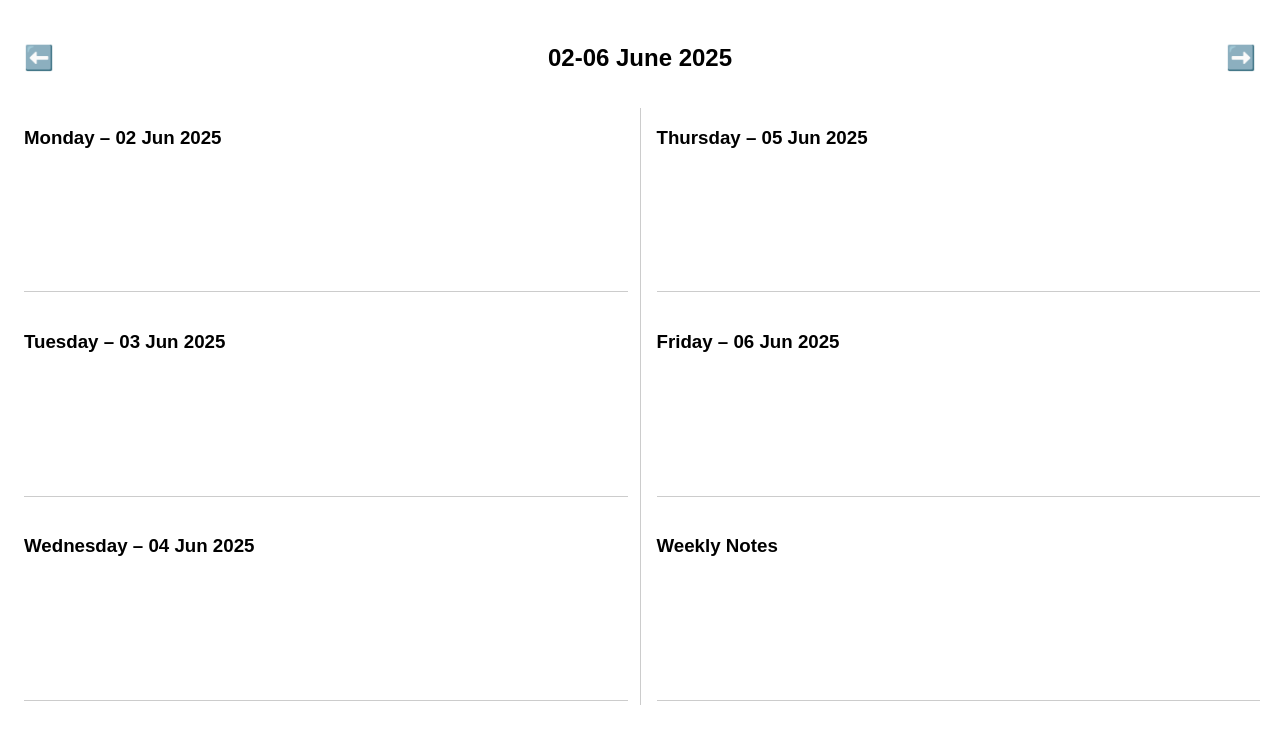
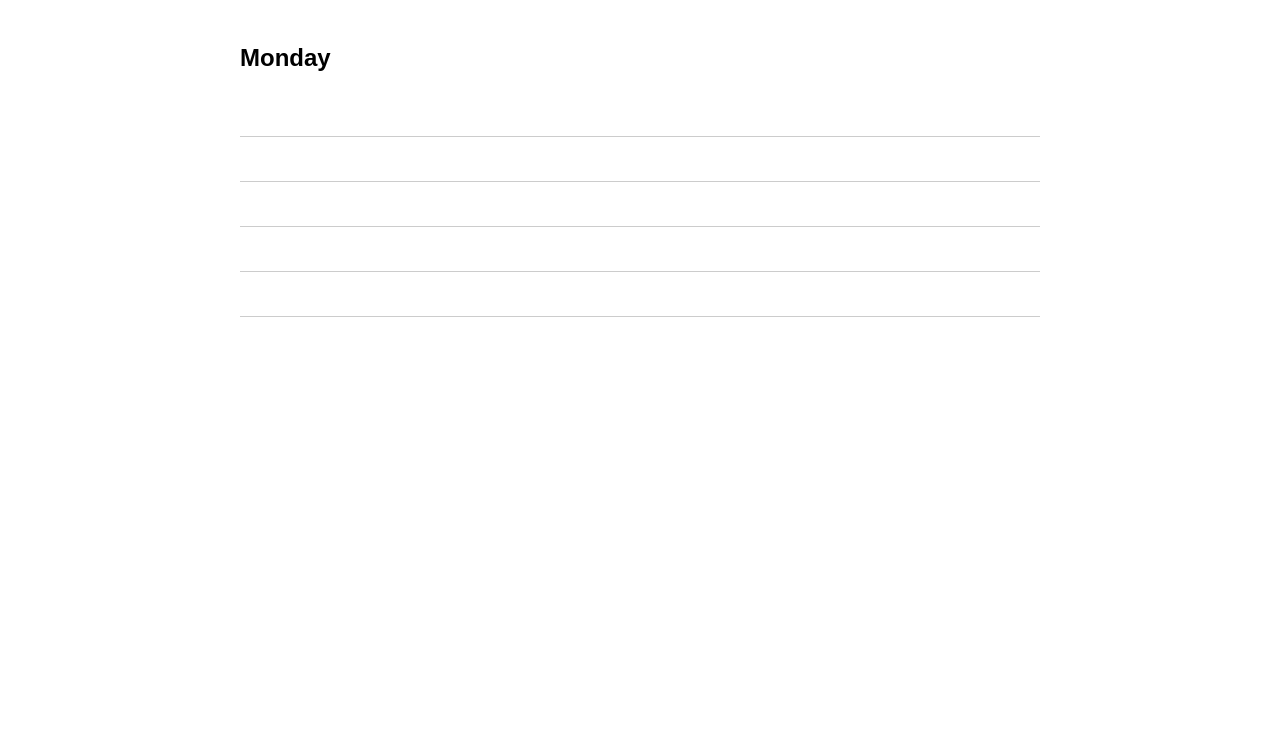
Before and after one commit to Yavuz8085/Ajanda3, a React (Vite) app: page / in a window 1280 px wide. Shown: the top 740 px of the page. Built offline with nearby package versions, Linux system fonts and the light colour scheme.

Commit message:
Update App.jsx

```diff
--- a/src/App.jsx
+++ b/src/App.jsx
@@ -1,159 +1,124 @@
-import React, { useState, useEffect } from "react";
+import React, { useState, useEffect, useRef } from "react";
 
-const days = ["Monday", "Tuesday", "Wednesday", "Thursday", "Friday"];
-
-function getCurrentWeekStart(date = new Date()) {
-  const today = new Date(date);
-  const day = today.getDay();
-  const diff = today.getDate() - day + (day === 0 ? -6 : 1);
-  const monday = new Date(today.setDate(diff));
-  monday.setHours(0, 0, 0, 0);
-  return monday;
-}
-
-function getWeekDates(startDate) {
-  const days = [];
-  for (let i = 0; i < 5; i++) {
-    const d = new Date(startDate);
-    d.setDate(d.getDate() + i);
-    days.push(d);
-  }
-  return days;
-}
+const days = ["Monday"];
+const maxRows = 5;
 
 export default function App() {
-  const [weekStart, setWeekStart] = useState(getCurrentWeekStart());
   const [notes, setNotes] = useState({});
-
-  const weekDates = getWeekDates(weekStart);
-  const weekKey = weekStart.toISOString().split("T")[0];
+  const [activePopup, setActivePopup] = useState(null);
+  const holdTimeout = useRef(null);
 
   useEffect(() => {
-    const saved = localStorage.getItem("agenda-notes-" + weekKey);
+    const saved = localStorage.getItem("agenda-prototype");
     if (saved) setNotes(JSON.parse(saved));
-    else setNotes({});
-  }, [weekKey]);
+  }, []);
 
   useEffect(() => {
-    localStorage.setItem("agenda-notes-" + weekKey, JSON.stringify(notes));
-  }, [notes, weekKey]);
+    localStorage.setItem("agenda-prototype", JSON.stringify(notes));
+  }, [notes]);
 
-  const handleChange = (key, value) => {
-    setNotes(prev => ({ ...prev, [key]: value }));
+  const handleTextChange = (day, rowIndex, value) => {
+    setNotes(prev => {
+      const updated = { ...prev };
+      if (!updated[day]) updated[day] = Array(maxRows).fill({ text: "", files: [] });
+      updated[day][rowIndex] = { ...updated[day][rowIndex], text: value };
+      return updated;
+    });
   };
 
-  const formatFullDate = (date) =>
-    date.toLocaleDateString("en-GB", { day: "2-digit", month: "short", year: "numeric" });
+  const handleFileChange = (day, rowIndex, files) => {
+    if (!files || files.length === 0) return;
+    const fileList = Array.from(files).slice(0, 2);
 
-  const formatShortWeek = (start, end) => {
-    const options = { day: "2-digit", month: "long" };
-    const startDay = start.toLocaleDateString("en-GB", options);
-    const endDay = end.toLocaleDateString("en-GB", options);
+    const readers = fileList.map(file => {
+      return new Promise((resolve) => {
+        const reader = new FileReader();
+        reader.onload = () => resolve({ name: file.name, data: reader.result });
+        reader.readAsDataURL(file);
+      });
+    });
 
-    const [startD, startM] = startDay.split(" ");
-    const [endD, endM] = endDay.split(" ");
+    Promise.all(readers).then(uploadedFiles => {
+      setNotes(prev => {
+        const updated = { ...prev };
+        if (!updated[day]) updated[day] = Array(maxRows).fill({ text: "", files: [] });
+        const current = updated[day][rowIndex] || { text: "", files: [] };
+        updated[day][rowIndex] = {
+          ...current,
+          files: [...current.files, ...uploadedFiles].slice(0, 2),
+        };
+        return updated;
+      });
+    });
 
-    if (startM === endM) return `${startD}-${endD} ${startM} ${start.getFullYear()}`;
-    else return `${startD} ${startM} – ${endD} ${endM} ${end.getFullYear()}`;
+    setActivePopup(null);
   };
 
-  const goToPreviousWeek = () => {
-    const newStart = new Date(weekStart);
-    newStart.setDate(newStart.getDate() - 7);
-    setWeekStart(newStart);
+  const startHold = (day, rowIndex) => {
+    holdTimeout.current = setTimeout(() => {
+      setActivePopup(`${day}-${rowIndex}`);
+    }, 2000);
   };
 
-  const goToNextWeek = () => {
-    const newStart = new Date(weekStart);
-    newStart.setDate(newStart.getDate() + 7);
-    setWeekStart(newStart);
+  const cancelHold = () => {
+    clearTimeout(holdTimeout.current);
   };
 
   return (
-    <div style={{ padding: "1rem", fontFamily: "sans-serif" }}>
-      <div style={{ display: "flex", justifyContent: "space-between", alignItems: "center" }}>
-        <span
-          onClick={goToPreviousWeek}
-          style={{ cursor: "pointer", fontSize: "1.5rem" }}
-        >⬅️</span>
-        <h2>{formatShortWeek(weekDates[0], weekDates[4])}</h2>
-        <span
-          onClick={goToNextWeek}
-          style={{ cursor: "pointer", fontSize: "1.5rem" }}
-        >➡️</span>
-      </div>
+    <div style={{ padding: "1rem", fontFamily: "sans-serif", maxWidth: 800, margin: "auto" }}>
+      {days.map(day => (
+        <div key={day} style={{ marginBottom: "2rem" }}>
+          <h2>{day}</h2>
+          {Array.from({ length: maxRows }).map((_, rowIndex) => {
+            const row = notes[day]?.[rowIndex] || { text: "", files: [] };
+            return (
               <div
+                key={rowIndex}
+                onPointerDown={() => startHold(day, rowIndex)}
+                onPointerUp={cancelHold}
+                onPointerLeave={cancelHold}
                 style={{
-          display: "grid",
-          gridTemplateColumns: "1fr 1px 1fr",
-          gap: "1rem",
-          marginTop: "1rem"
+                  display: "flex",
+                  alignItems: "center",
+                  borderBottom: "1px solid #ccc",
+                  padding: "0.5rem 0"
                 }}
               >
-        <div style={{ display: "flex", flexDirection: "column", gap: "1rem" }}>
-          {days.slice(0, 3).map((day, i) => (
-            <div key={day}>
-              <h3>{day} – {formatFullDate(weekDates[i])}</h3>
+                {row.files.length > 0 && <span style={{ marginRight: 8 }}>📁</span>}
                 <textarea
+                  placeholder=""
                   style={{
                     width: "100%",
-                  height: "120px",
+                    height: "24px",
                     fontSize: "1rem",
                     lineHeight: "1.6",
                     border: "none",
-                  borderBottom: "1px solid #ccc",
                     resize: "none",
                     outline: "none",
                     background: "transparent"
                   }}
-                value={notes[day] || ""}
-                onChange={(e) => handleChange(day, e.target.value)}
+                  value={row.text}
+                  onChange={(e) => handleTextChange(day, rowIndex, e.target.value)}
                 />
+                {activePopup === `${day}-${rowIndex}` && (
+                  <div style={{ position: "absolute", background: "white", border: "1px solid #ccc", padding: 6, zIndex: 10 }}>
+                    <label style={{ cursor: "pointer" }}>
+                      📎 Add file
+                      <input
+                        type="file"
+                        multiple
+                        accept=".pdf,.jpg,.jpeg,.png,.doc,.docx,.xls,.xlsx,.ppt,.pptx"
+                        onChange={(e) => handleFileChange(day, rowIndex, e.target.files)}
+                        style={{ display: "none" }}
+                      />
+                    </label>
+                  </div>
+                )}
+              </div>
+            );
+          })}
         </div>
       ))}
     </div>
-        <div style={{ backgroundColor: "#ccc", width: "1px" }} />
-        <div style={{ display: "flex", flexDirection: "column", gap: "1rem" }}>
-          {days.slice(3).map((day, i) => (
-            <div key={day}>
-              <h3>{day} – {formatFullDate(weekDates[i + 3])}</h3>
-              <textarea
-                style={{
-                  width: "100%",
-                  height: "120px",
-                  fontSize: "1rem",
-                  lineHeight: "1.6",
-                  border: "none",
-                  borderBottom: "1px solid #ccc",
-                  resize: "none",
-                  outline: "none",
-                  background: "transparent"
-                }}
-                value={notes[day] || ""}
-                onChange={(e) => handleChange(day, e.target.value)}
-              />
-            </div>
-          ))}
-          <div>
-            <h3>Weekly Notes</h3>
-            <textarea
-              style={{
-                width: "100%",
-                height: "120px",
-                fontSize: "1rem",
-                lineHeight: "1.6",
-                border: "none",
-                borderBottom: "1px solid #ccc",
-                resize: "none",
-                outline: "none",
-                background: "transparent"
-              }}
-              value={notes["weekly"] || ""}
-              onChange={(e) => handleChange("weekly", e.target.value)}
-            />
-          </div>
-        </div>
-      </div>
-    </div>
   );
 }
```
Lines whose indentation alone changed are shown as unchanged.
